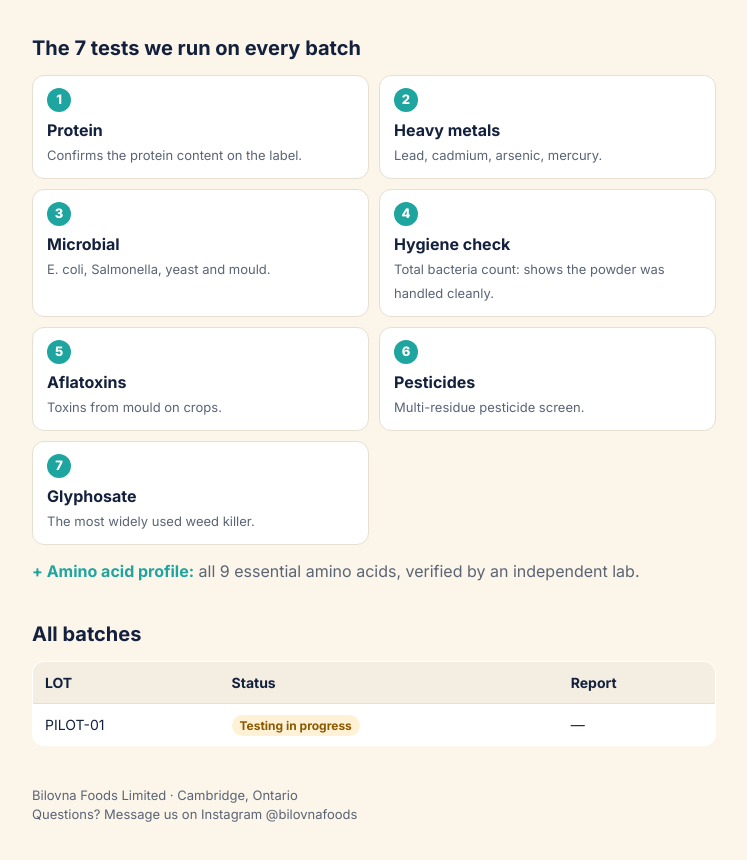
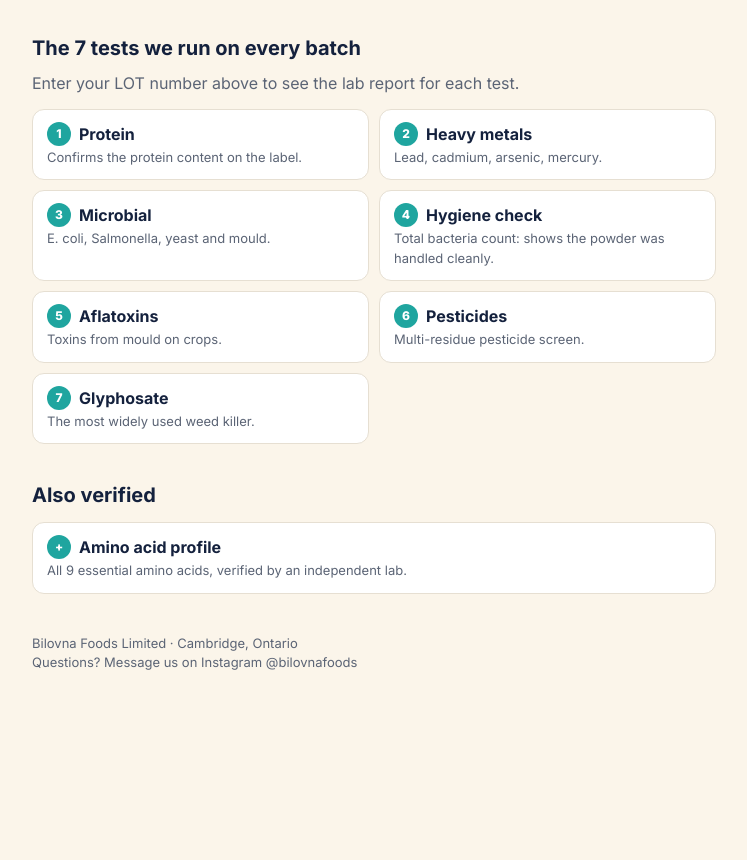
Before and after one commit to navdeep6700/bilovna-site, a plain HTML site: page lab.html in a window 1280 px wide. Shown: the part 424-1284 px from the top of the page, without its empty margins (266-1013 px from the left). After the commit the page ends 1145 px from the top, so only its background shows below. Drawn offline with Linux system fonts and the light colour scheme.

Commit message:
Add files via upload

```diff
--- a/lab.html
+++ b/lab.html
@@ -35,7 +35,6 @@
   .tests{list-style:none;padding:0;margin:0;display:grid;grid-template-columns:1fr 1fr;gap:10px}
   .tests li{background:#fff;border:1px solid var(--line);border-radius:12px;padding:12px 14px}
   .tests b{display:block}
-  .tests span{font-size:13px;color:var(--grey)}
   .num{display:flex;align-items:center;justify-content:center;width:24px;height:24px;border-radius:50%;background:var(--teal);color:#fff !important;font-size:12px;font-weight:800;line-height:1;margin-bottom:6px}
   .batches{width:100%;border-collapse:collapse;background:#fff;border-radius:12px;overflow:hidden;border:1px solid var(--line)}
   .batches th,.batches td{text-align:left;padding:10px 12px;border-bottom:1px solid var(--line);font-size:14px}
@@ -43,6 +42,14 @@
   .pill{font-size:12px;font-weight:700;padding:3px 8px;border-radius:99px}
   .pill.pass{background:#E6F5F3;color:#137A75}
   .pill.pend{background:#FFF1D6;color:#8A5A00}
+  .tests li{display:flex;flex-direction:column}
+  .tests .top{display:flex;align-items:center;gap:8px;margin-bottom:2px}
+  .tests .top .num{margin:0}
+  .tests .d{font-size:13px;color:var(--grey)}
+  .tests .foot{margin-top:10px;padding-top:10px;border-top:1px dashed var(--line);display:flex;align-items:center;justify-content:space-between;gap:8px;flex-wrap:wrap}
+  .tests.one{grid-template-columns:1fr}
+  a.pdf{font-size:13px;font-weight:700;color:#fff !important;background:var(--navy);padding:6px 12px;border-radius:8px;text-decoration:none}
+  .soon{font-size:12px;color:var(--grey)}
   footer{margin-top:40px;font-size:13px;color:var(--grey)}
   @media (max-width:520px){.tests{grid-template-columns:1fr}h1{font-size:38px}}
 </style>
@@ -67,41 +74,63 @@
   </div>
 
   <h2>The 7 tests we run on every batch</h2>
-  <ul class="tests">
-    <li><span class="num">1</span><b>Protein</b><span>Confirms the protein content on the label.</span></li>
-    <li><span class="num">2</span><b>Heavy metals</b><span>Lead, cadmium, arsenic, mercury.</span></li>
-    <li><span class="num">3</span><b>Microbial</b><span>E. coli, Salmonella, yeast and mould.</span></li>
-    <li><span class="num">4</span><b>Hygiene check</b><span>Total bacteria count: shows the powder was handled cleanly.</span></li>
-    <li><span class="num">5</span><b>Aflatoxins</b><span>Toxins from mould on crops.</span></li>
-    <li><span class="num">6</span><b>Pesticides</b><span>Multi-residue pesticide screen.</span></li>
-    <li><span class="num">7</span><b>Glyphosate</b><span>The most widely used weed killer.</span></li>
-  </ul>
-  <p class="sub" style="margin-top:14px"><b style="color:var(--teal)">+ Amino acid profile:</b> all 9 essential amino acids, verified by an independent lab.</p>
+  <p class="sub" id="testsHint" style="margin:-4px 0 14px">Enter your LOT number above to see the lab report for each test.</p>
+  <ul class="tests" id="tests"></ul>
 
-  <h2>All batches</h2>
-  <table class="batches"><thead><tr><th>LOT</th><th>Status</th><th>Report</th></tr></thead><tbody id="list"></tbody></table>
+  <h2>Also verified</h2>
+  <ul class="tests one" id="extra"></ul>
 
   <footer>Bilovna Foods Limited · Cambridge, Ontario<br>Questions? Message us on Instagram @bilovnafoods</footer>
 </div>
 
 <script>
-/* ===== Add each batch here =====
+/* ================= EDIT HERE =================
+   Add one entry per batch BEFORE it ships.
    status: "pending" or "passed"
-   report: file name in /reports/ (PDF), or "" if not ready */
+   reports: PDF file name in /reports/ for each test.
+            The same PDF can be used for several tests. */
 const BATCHES = [
-  { lot: "PILOT-01", status: "pending", report: "" },
+  { lot: "PILOT-01", status: "pending", reports: {
+      protein: "", metals: "", micro: "", hygiene: "",
+      aflatoxin: "", pesticides: "", glyphosate: "" } },
 ];
+/* Amino acid profile (tested once, same for all batches) */
+const AMINO_REPORT = "";
+/* ============================================ */
 
+const TESTS = [
+  ["protein", "Protein", "Confirms the protein content on the label."],
+  ["metals", "Heavy metals", "Lead, cadmium, arsenic, mercury."],
+  ["micro", "Microbial", "E. coli, Salmonella, yeast and mould."],
+  ["hygiene", "Hygiene check", "Total bacteria count: shows the powder was handled cleanly."],
+  ["aflatoxin", "Aflatoxins", "Toxins from mould on crops."],
+  ["pesticides", "Pesticides", "Multi-residue pesticide screen."],
+  ["glyphosate", "Glyphosate", "The most widely used weed killer."],
+];
 const REP = "/reports/";
 const norm = s => s.trim().toUpperCase().replace(/\s+/g, "");
-const list = document.getElementById("list");
-BATCHES.forEach(b => {
-  const tr = document.createElement("tr");
-  const pill = b.status === "passed" ? '<span class="pill pass">All 7 passed</span>' : '<span class="pill pend">Testing in progress</span>';
-  const rep = b.report ? `<a href="/reports/${b.report}" target="_blank" rel="noopener">View PDF</a>` : "—";
-  tr.innerHTML = `<td>${b.lot}</td><td>${pill}</td><td>${rep}</td>`;
-  list.appendChild(tr);
-});
+const link = f => `<a class="pdf" href="${REP}${f}" target="_blank" rel="noopener">View report</a>`;
+
+function card(num, name, desc, foot) {
+  return `<li><div class="top"><span class="num">${num}</span><b>${name}</b></div><span class="d">${desc}</span>${foot ? `<div class="foot">${foot}</div>` : ""}</li>`;
+}
+function renderTests(b) {
+  document.getElementById("tests").innerHTML = TESTS.map(([k, n, d], i) => {
+    let foot = "";
+    if (b && b.status === "passed") {
+      const f = b.reports && b.reports[k];
+      foot = `<span class="pill pass">✓ Passed</span>` + (f ? link(f) : `<span class="soon">Report coming soon</span>`);
+    } else if (b) {
+      foot = `<span class="pill pend">Testing in progress</span>`;
+    }
+    return card(i + 1, n, d, foot);
+  }).join("");
+  document.getElementById("testsHint").style.display = b ? "none" : "block";
+}
+document.getElementById("extra").innerHTML = card("+", "Amino acid profile",
+  "All 9 essential amino acids, verified by an independent lab.",
+  AMINO_REPORT ? `<span class="pill pass">✓ Verified</span>` + link(AMINO_REPORT) : "");
+renderTests(null);
 
 function check() {
   const v = norm(document.getElementById("lot").value);
@@ -111,12 +140,15 @@ function check() {
   if (!b) {
     out.className = "bad";
     out.innerHTML = `<b>We couldn't find LOT ${v}.</b><br>Please check the LOT number on the back of your pouch and try again. If it still doesn't show up, message us on Instagram @bilovnafoods.`;
+    renderTests(null);
   } else if (b.status === "passed") {
     out.className = "ok";
-    out.innerHTML = `<b>LOT ${b.lot}: all 7 tests passed.</b><br>` + (b.report ? `<a href="${REP}${b.report}" target="_blank" rel="noopener">Open the lab report (PDF)</a>` : "Report coming soon.");
+    out.innerHTML = `<b>LOT ${b.lot}: all 7 tests passed.</b><br>Open the report for each test below.`;
+    renderTests(b);
   } else {
     out.className = "wait";
     out.innerHTML = `<b>LOT ${b.lot}: testing in progress.</b><br>Results are posted here as soon as the lab reports come back.`;
+    renderTests(b);
   }
 }
 document.getElementById("go").addEventListener("click", check);
```
